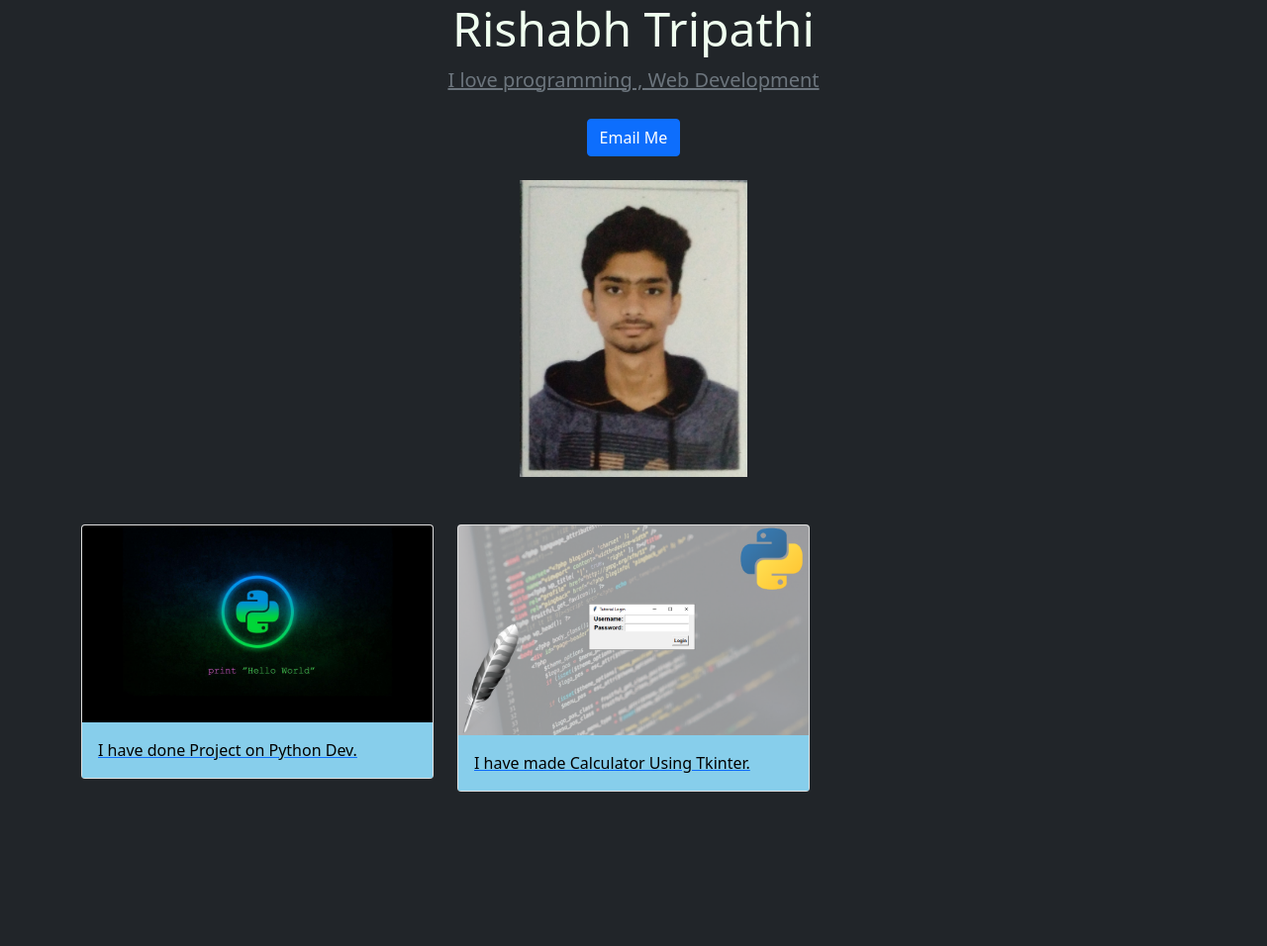
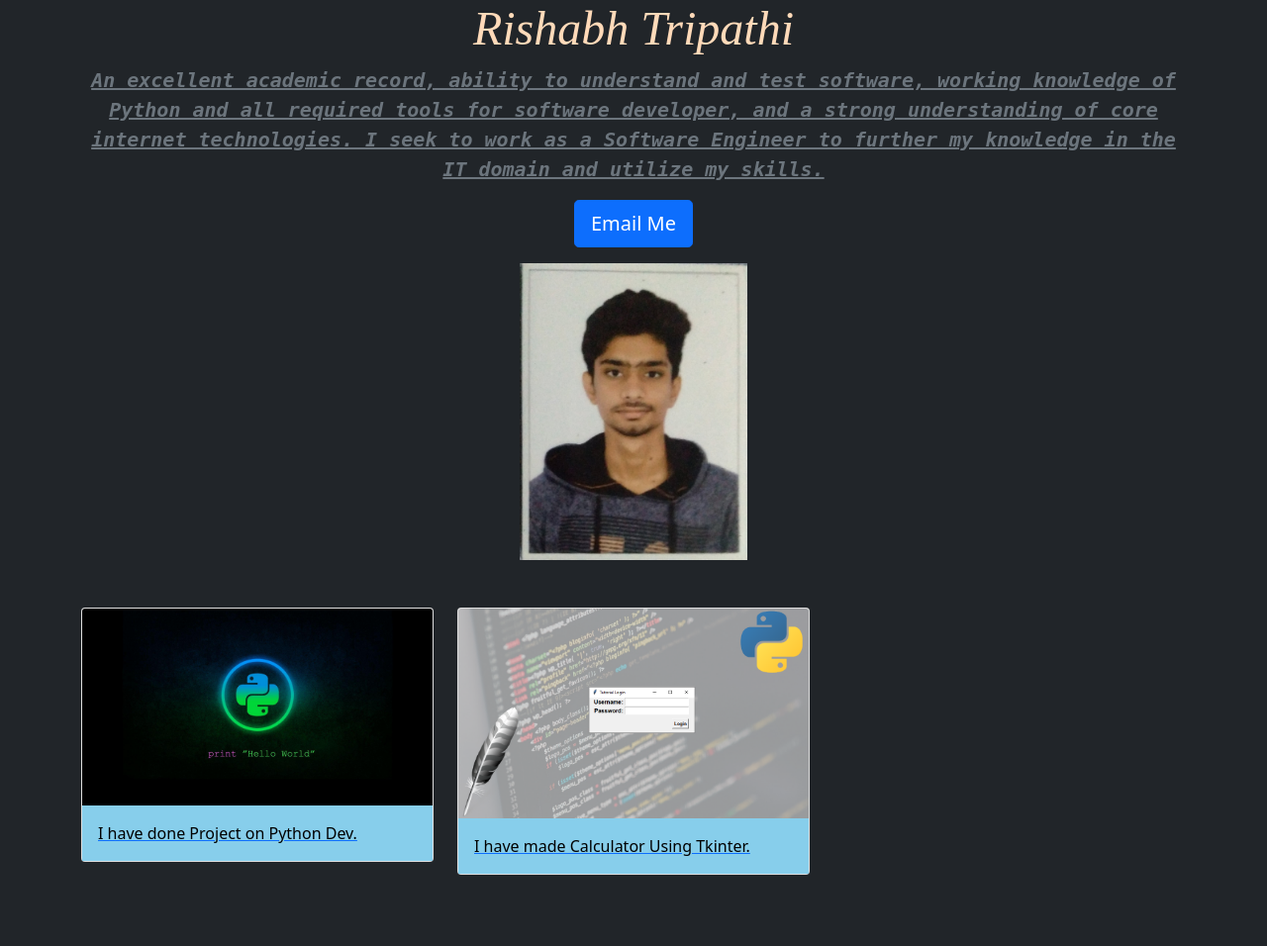
Before and after one commit to rishabh2001-py/Django-Portfolio, a Django app: page / in a window 1280 px wide. Shown: the whole page at 99% size. Before the commit the page ends 800 px from the top, so only its background shows below. Run offline with Django 3.2, Linux system fonts and the light colour scheme; data comes from the database, SQL or seed files in the repository; some libraries are stand-ins or nearby versions.

Commit message:
Modifies Style

```diff
--- a/PersonalInfo/templates/Personalinfo/home.html
+++ b/PersonalInfo/templates/Personalinfo/home.html
@@ -18,7 +18,11 @@
     }
     .jumbotron-heading{
 
-    color: honeydew;
+    color: peachpuff;
+    font-size: xxx-large;
+
+    font-style: oblique;
+    font-family: serif;
     font-size: xxx-large;
     }
     .text-muted{
@@ -36,6 +40,17 @@
     color: initial;
   }
 
+    .text-muted{
+        color: dimgrey;
+        font-family: monospace;
+        font-style: italic;
+        font-weight: bolder;
+    } }
+
+
+
+
+
     </style>
   </head>
 
@@ -47,9 +62,11 @@
       <section class="jumbotron text-center">
         <div class="container">
           <h1 class="jumbotron-heading">Rishabh Tripathi</h1>
-          <p class="lead text-muted">I love programming , Web Development</p>
+          <p class="lead text-muted">An excellent academic record, ability to understand and test software, working knowledge of Python and all required tools for software developer, and
+a strong understanding of core internet technologies. I seek to work as a Software Engineer to further my knowledge in the IT domain and utilize my
+skills.</p>
           <p>
-            <a href="mailto:rishabhtripathi345@hotmail.com" class="btn btn-primary my-2">Email Me</a>
+            <a href="mailto:rishabhtripathi345@hotmail.com" class="btn btn-primary btn-lg"><span>Email Me</span></a>
           </p>
           <img src="{% static 'scanner_20201223_034419.jpg' %}" height="300" />
         </div>
```
Also changed, not shown: PersonalInfo/templates/Personalinfo/detail.html (+21 -0 lines).
